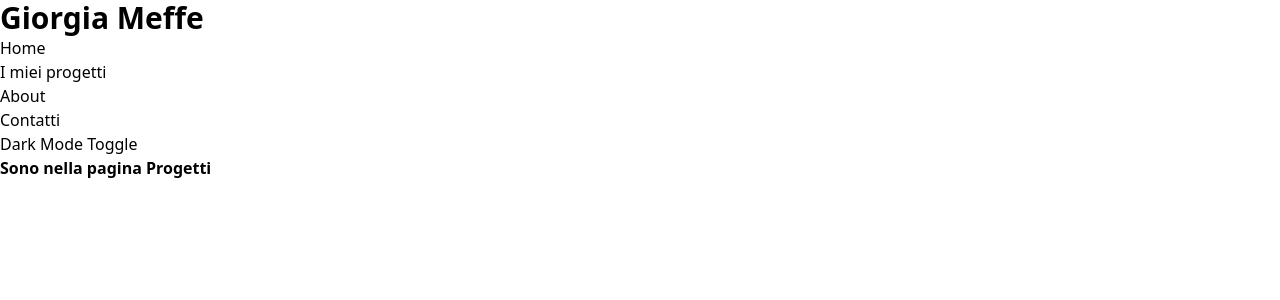
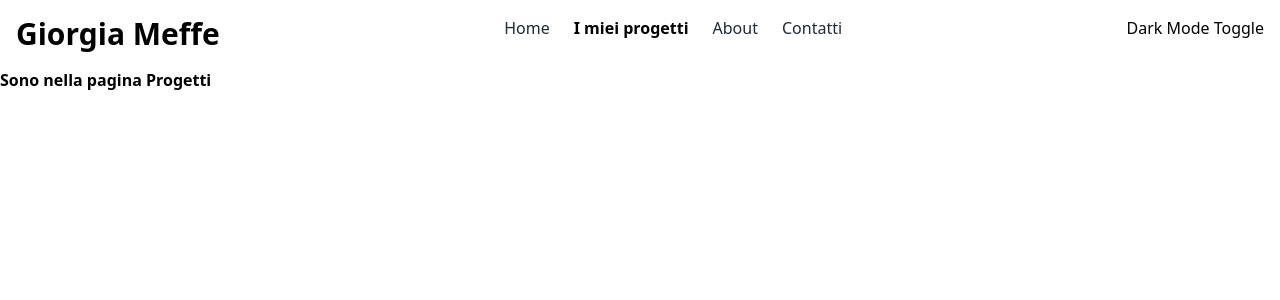
Before and after one commit to giorgiameffe/giorgiameffe-portfolio, a React (Vite) app: page /projects in a window 1280 px wide. Shown: the top 300 px of the page. Built offline with nearby package versions, Linux system fonts and the light colour scheme.

Commit message:
feat: create Navbar component and import it to Header

```diff
--- a/src/components/Header.tsx
+++ b/src/components/Header.tsx
@@ -1,33 +1,26 @@
-import { NavLink } from "react-router-dom";
+// import { useState } from "react";
+import Navbar from "./Navbar";
 
 type HeaderProps = {
     logoName: string;
 }
 
+const navItems = [
+    { label: "Home", path: "/" },
+    { label: "I miei progetti", path: "/projects" },
+    { label: "About", path: "/about" },
+    { label: "Contatti", path: "/contacts" }
+]
+
 const Header = ({ logoName }: HeaderProps) => {
 
-    const navItems = [
-        { label: "Home", path: "/" },
-        { label: "I miei progetti", path: "/projects" },
-        { label: "About", path: "/about" },
-        { label: "Contatti", path: "/contacts" }
-    ]
+    // const [isOpen, setIsOpen] = useState(false);
 
     return (
 
-        <header>
+        <header className="flex justify-between p-4">
             <h1 className="text-3xl font-bold">{logoName}</h1>
-            <nav>
-                <ul>
-                    {navItems.map(({ label, path }) => (
-                        <li key={path}>
-                            <NavLink to={path}>
-                                {label}
-                            </NavLink>
-                        </li>
-                    ))}
-                </ul>
-            </nav>
+            <Navbar navItems={navItems} />
             <div>Dark Mode Toggle</div>
         </header>
     )
--- /dev/null
+++ b/src/components/Navbar.tsx
@@ -0,0 +1,38 @@
+import { NavLink } from "react-router-dom";
+
+export type NavItem = {
+    label: string;
+    path: string;
+};
+
+type NavbarProps = {
+    navItems: NavItem[];
+    onToggle?: () => void;
+    className?: string;
+};
+
+const Navbar = ({ navItems, onToggle, className = "" }: NavbarProps) => {
+    return (
+        <nav>
+            <ul className={`flex flex-col md:flex-row gap-4 md:gap-6 ${className}`}>
+                {navItems.map((item) => (
+                    <li key={item.path}>
+                        <NavLink
+                            to={item.path}
+                            onClick={onToggle}
+                            className={({ isActive }) =>
+                                isActive
+                                    ? "text-gray-1000 font-semibold"
+                                    : "text-gray-800 hover:text-pink-500 transition"
+                            }
+                        >
+                            {item.label}
+                        </NavLink>
+                    </li>
+                ))}
+            </ul>
+        </nav>
+    );
+};
+
+export default Navbar;
```
